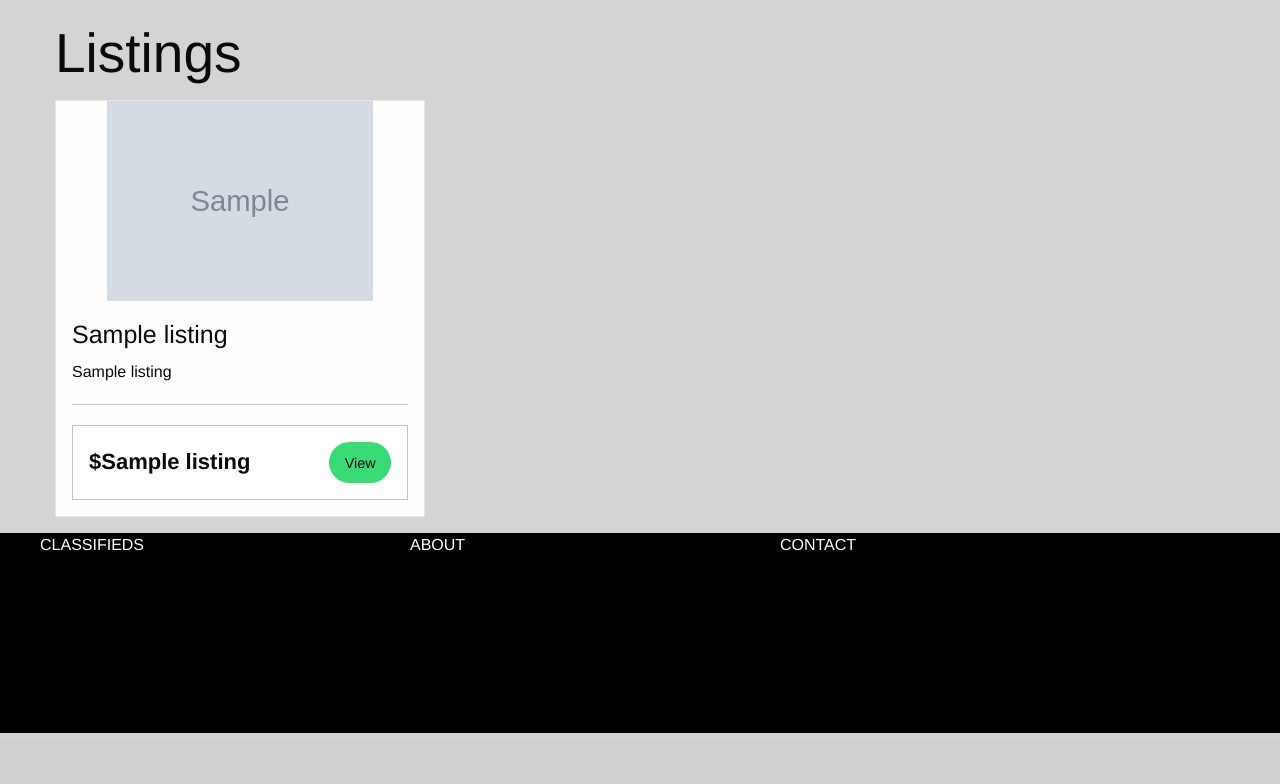
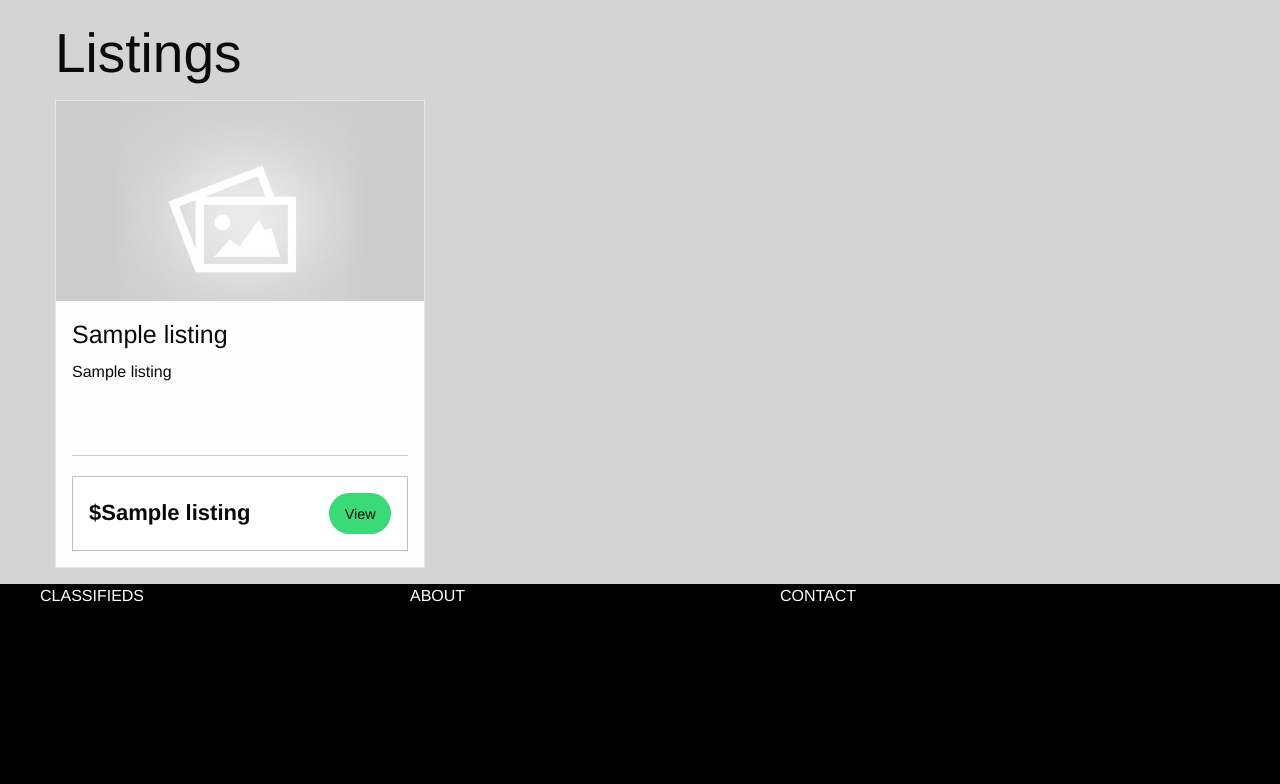
Before and after one commit to ShivamDh/Python-Projects, a Flask app: template classified_advertiser/templates/listings.html in a window 1280 px wide. Shown: the part 62-846 px from the top of the page. Before the commit the page ends 795 px from the top, so only its background shows below. Run offline with Flask 2, Linux system fonts and the light colour scheme; the template is opened without the code that fills it: most values are stand-ins (such as "Sample title", 1, 10 or a date in 2020); grey boxes marked "Sample" are stand-in pictures; some libraries are stand-ins or nearby versions.

Commit message:
Add richtext and placeholder image to listings

```diff
--- a/classified_advertiser/templates/listings.html
+++ b/classified_advertiser/templates/listings.html
@@ -11,12 +11,15 @@
 
 			<div class="cell">
 				<div class="card">
-					<div class="item-image-container">
-						<img class="item-image" src="{{listing.image}}">
+					<div class="item-image-container" style="background: url(/static/img/placeholder.jpg); background-size: cover">
+						<div class="item-image" src="/static/img/listing_{{listing[0]}}.jpg">
+						</div>
 					</div>
 					<div class="card-section">
 						<h4> {{ listing[1] }} </h4>
-						{{ listing[3]|safe }}
+						<div class="item-body">
+							{{ listing[3]|safe }}
+						</div>
 						<hr/>
 						<div class="callout clearfix">
 							<div class="float-left item-price">
```
Also changed, not shown: classified_advertiser/templates/dashboard.html (+9 -7 lines), classified_advertiser/static/img/placeholder.jpg (added).
